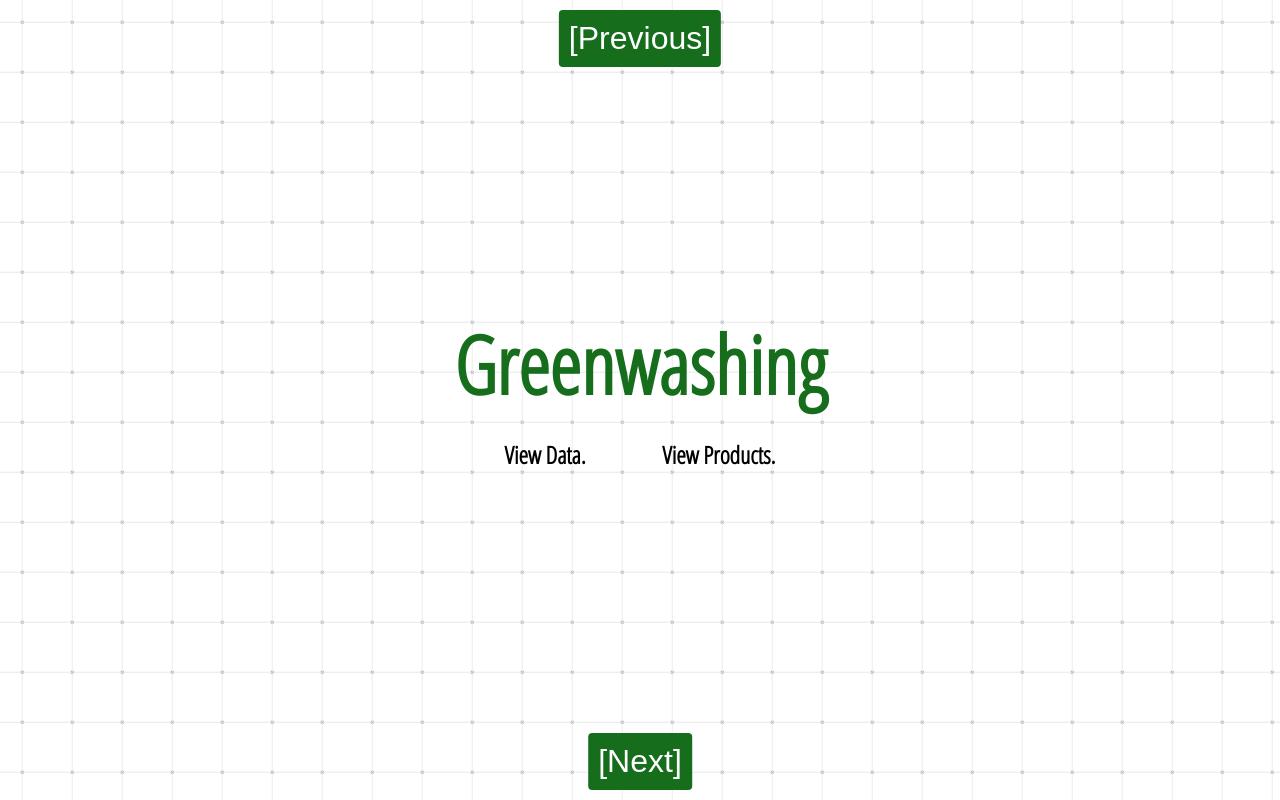
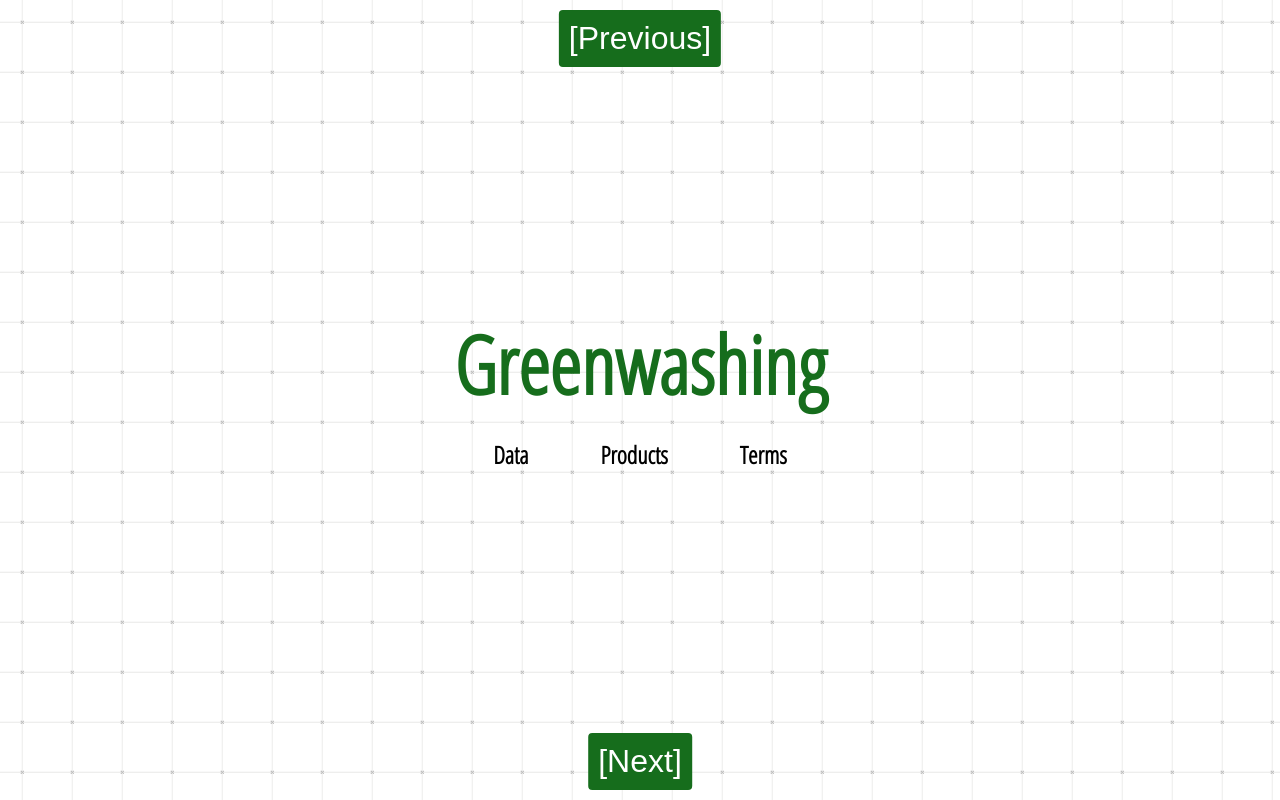
Before and after one commit to ColinMcNeil/greenwashing, a Nuxt app: page /home in a window 1280 px wide. Built offline with nearby package versions, Linux system fonts and the light colour scheme.

Commit message:
Update landing page

```diff
--- a/pages/data.vue
+++ b/pages/data.vue
@@ -259,6 +259,7 @@ export default {
     flex-wrap: wrap;
     justify-content: center;
     overflow: auto;
+    padding-bottom: 10px;
     height: 100%;
     * {
       flex-basis: 45%;
--- a/pages/home.vue
+++ b/pages/home.vue
@@ -1,7 +1,11 @@
 <template>
   <div class="container home">
     <h1>Greenwashing</h1>
-    <h2><nuxt-link to="data">View Data.</nuxt-link> <a @click="next">View Products.</a></h2>
+    <h2>
+      <nuxt-link to="data">Data</nuxt-link>
+      <a @click="next">Products</a>
+      <nuxt-link to="terms">Terms</nuxt-link>
+    </h2>
   </div>
 </template>
 <script>
@@ -77,13 +81,14 @@ $bg-height: 50px;
       border-radius: 3px;
       text-decoration: none;
       color: black;
+      margin: 0 1em;
       &:hover{
         background: $green;
         color: white;
         cursor: pointer;
       }
       &:first-child{
-        margin-right: 2em;
+
         &:hover {
           background: $brown;
           color: yellow;
```
Also changed, not shown: pages/terms.vue (renamed from pages/info.vue).
